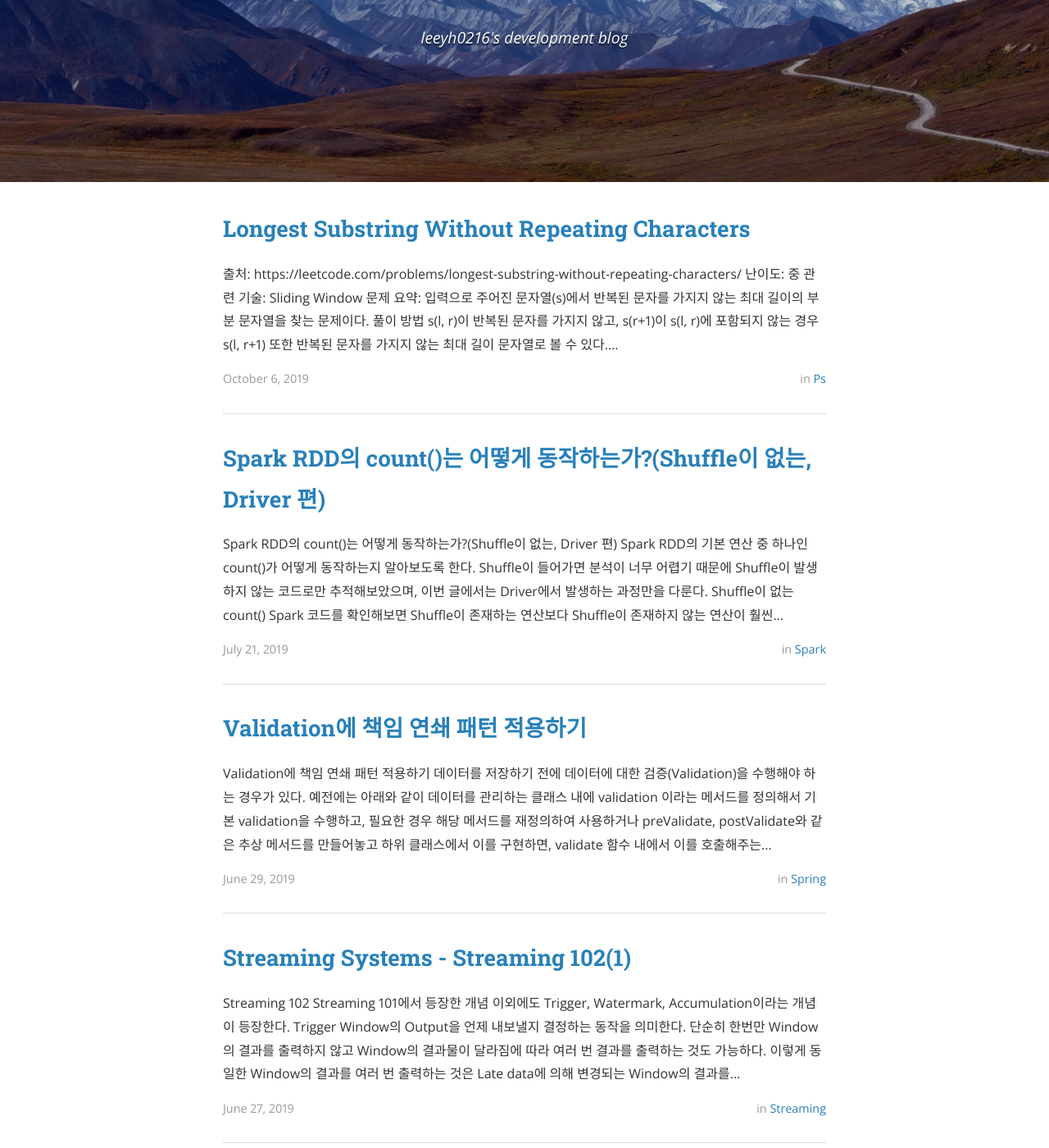
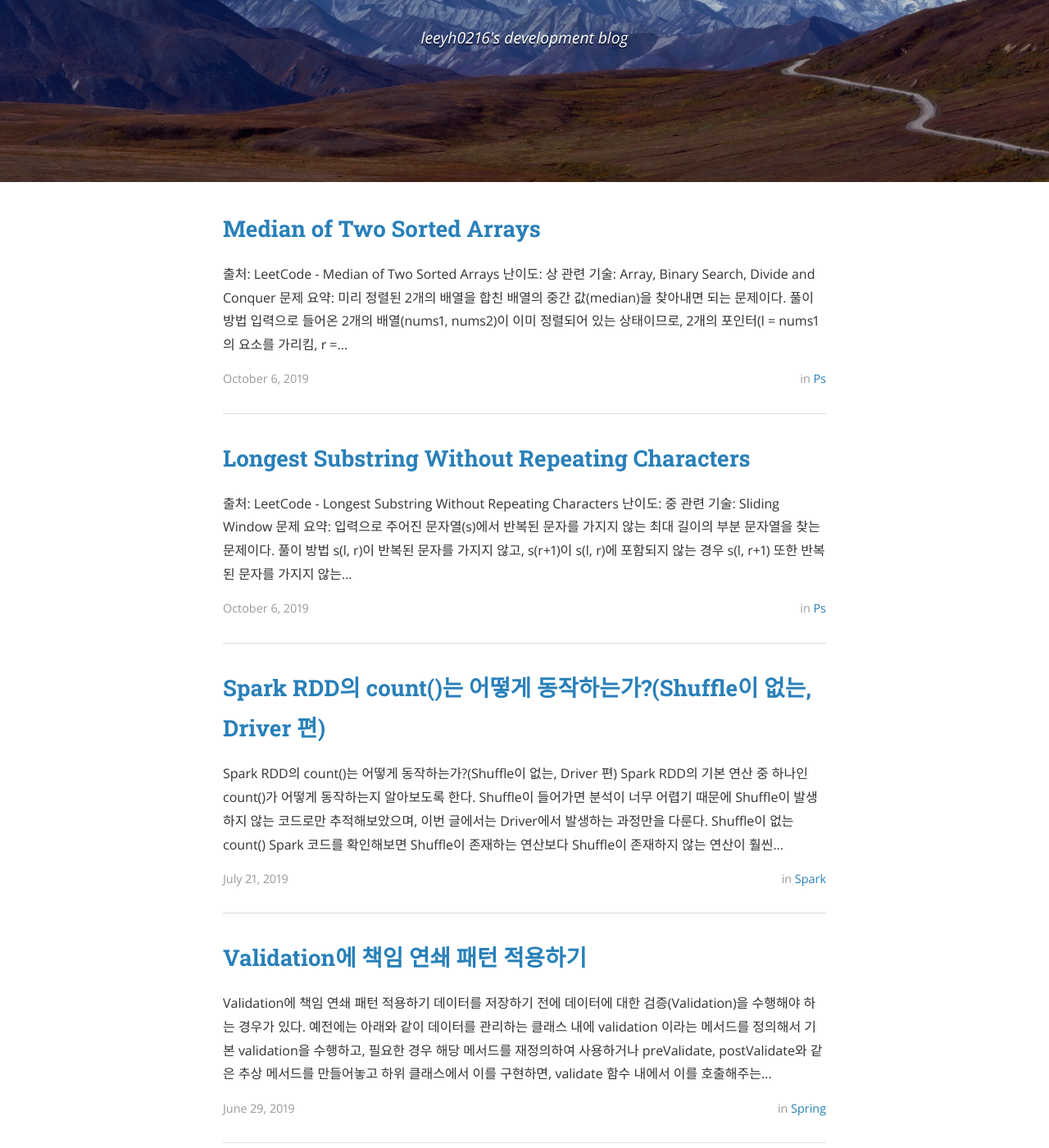
Before and after one commit to leeyh0216/leeyh0216.github.io, a Jekyll site: the page built from index.html, in a window 1280 px wide and 1400 px high, scrolled down 281 px. Shown: the whole window at 82% size. Built offline with Jekyll 4.4.1, drawn with Linux system fonts in a browser that asks for light colours; nearby versions of some CDN libraries; the list of posts is cut into pages by our own code; some of the changed text lies outside the part shown.

Commit message:
Add median of two sorted arrays

```diff
--- /dev/null
+++ b/_posts/problemsolve/2019-10-07-MedianOfTwoSortedArrays.md
@@ -0,0 +1,57 @@
+---
+layout: post
+title:  "Median of Two Sorted Arrays"
+date:   2019-10-07 05:00:00 +0900
+author: leeyh0216
+categories: ps
+---
+
+- 출처: [LeetCode - Median of Two Sorted Arrays](https://leetcode.com/problems/median-of-two-sorted-arrays/)
+- 난이도: 상
+- 관련 기술: Array, Binary Search, Divide and Conquer
+- 문제 요약: 미리 정렬된 2개의 배열을 합친 배열의 중간 값(median)을 찾아내면 되는 문제이다.
+
+#### 풀이 방법
+
+입력으로 들어온 2개의 배열(nums1, nums2)이 이미 정렬되어 있는 상태이므로, 2개의 포인터(l = nums1의 요소를 가리킴, r = nums2의 요소를 가리킴)을 두고 작은 값부터 최종 배열에 추가하여 배열 병합을 수행하고 중간 값을 찾으면 된다.
+
+#### 코드
+
+{% highlight java %}
+class Solution {
+    public double findMedianSortedArrays(int[] nums1, int[] nums2) {
+    int nums1Length = nums1.length, nums2Length = nums2.length, numsLength = nums1Length + nums2Length;
+    int[] nums = new int[numsLength];
+
+    int l = 0, r = 0, cursor = 0;
+
+    while(l < nums1Length && r < nums2Length){
+      if(nums1[l] < nums2[r]){
+        nums[cursor] = nums1[l];
+        l++;
+      }
+      else{
+        nums[cursor] = nums2[r];
+        r++;
+      }
+      cursor++;
+    }
+
+    while(l < nums1Length){
+      nums[cursor] = nums1[l];
+      cursor++;
+      l++;
+    }
+    while(r < nums2Length){
+      nums[cursor] = nums2[r];
+      cursor++;
+      r++;
+    }
+
+    if(numsLength % 2 != 0)
+      return nums[numsLength / 2];
+    else
+      return ((double)nums[numsLength / 2 - 1] + (double)nums[numsLength / 2 ]) / 2.0d;
+  }
+}
+{% endhighlight %}
```
Also changed, not shown: _posts/problemsolve/2019-10-07-LongestSubstringWithoutRepeatingCharacters.md (+1 -1 lines).
